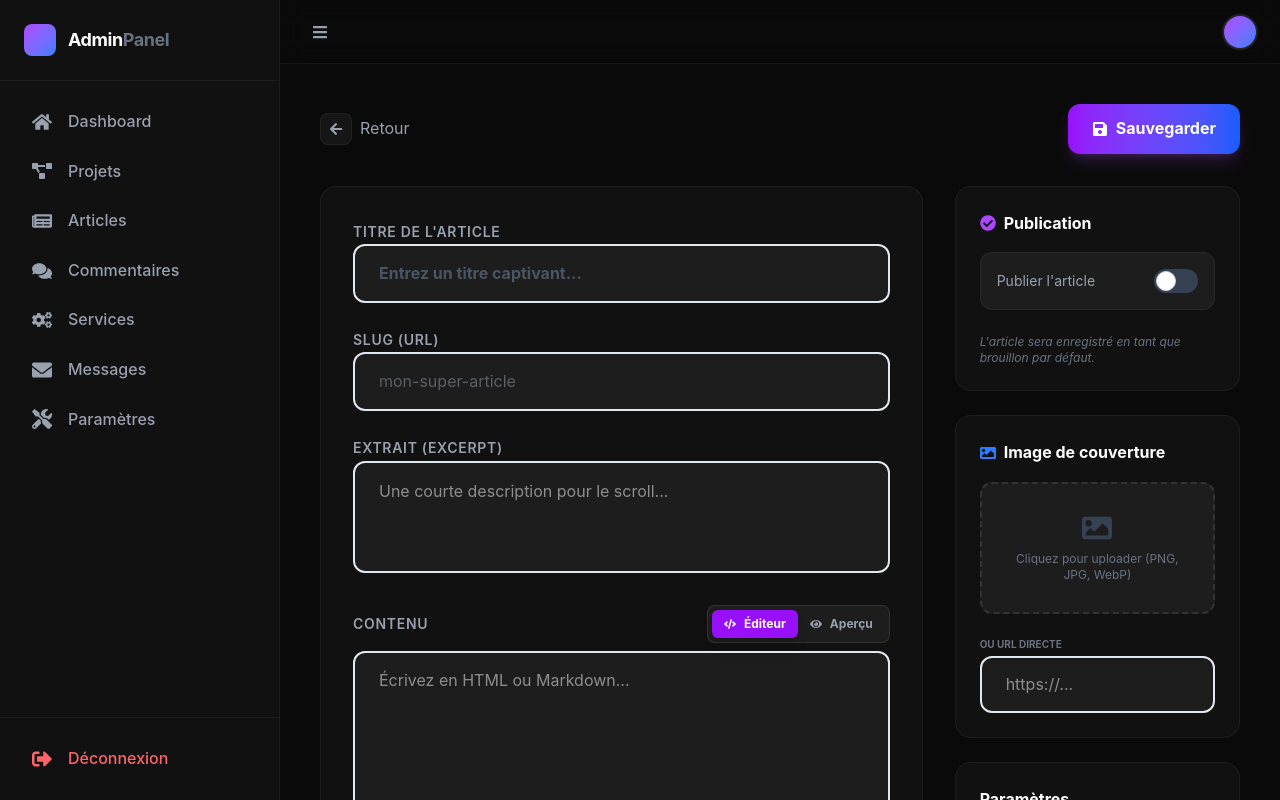
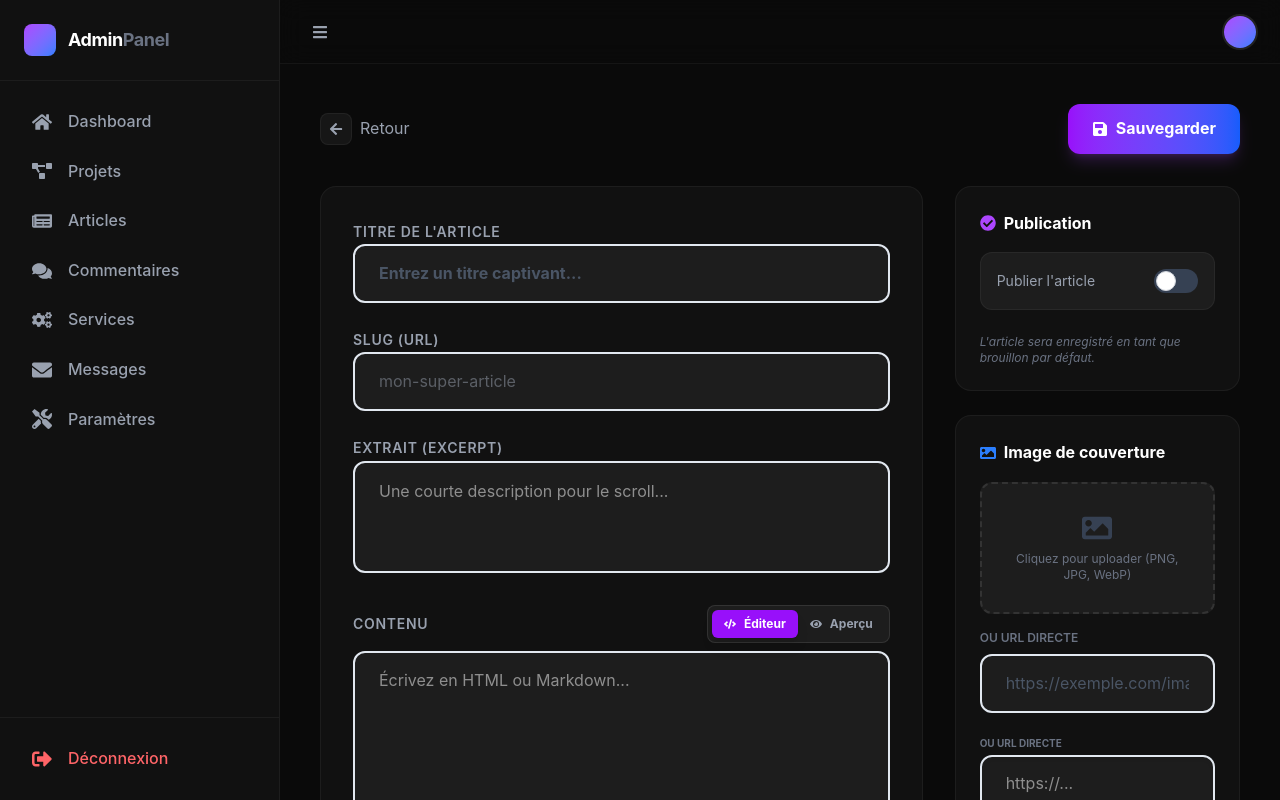
Before and after one commit to servmaxsell-hue/portofolio, a Next.js app in the folder frontend/: page /admin/articles/editor in a window 1280 px wide. Shown: the top 800 px of the page. Built offline with nearby package versions, Linux system fonts and the light colour scheme; no server answers; sample sign-in values are in the browser's storage.

Commit message:
feat: add direct URL input for images in admin

```diff
--- a/frontend/src/components/admin/ImageUpload.tsx
+++ b/frontend/src/components/admin/ImageUpload.tsx
@@ -120,6 +120,25 @@ export default function ImageUpload({ onUploadSuccess, currentImage, label }: Im
             </div>
 
             {error && <p className="text-red-500 text-[10px] font-medium animate-pulse">{error}</p>}
+
+            {/* Direct URL Input */}
+            <div className="mt-4">
+                <label className="text-xs font-semibold text-gray-500 uppercase block mb-2">
+                    OU URL DIRECTE
+                </label>
+                <input
+                    type="url"
+                    placeholder="https://exemple.com/image.jpg"
+                    value={currentImage && !currentImage.startsWith('data:') ? currentImage : ''}
+                    onChange={(e) => {
+                        const url = e.target.value.trim();
+                        if (url) {
+                            onUploadSuccess(url);
+                        }
+                    }}
+                    className="w-full bg-white/5 border border-white/10 rounded-lg py-2 px-3 text-white text-sm focus:outline-none focus:border-purple-500/50 transition-colors placeholder:text-gray-600"
+                />
+            </div>
         </div>
     );
 }
```
